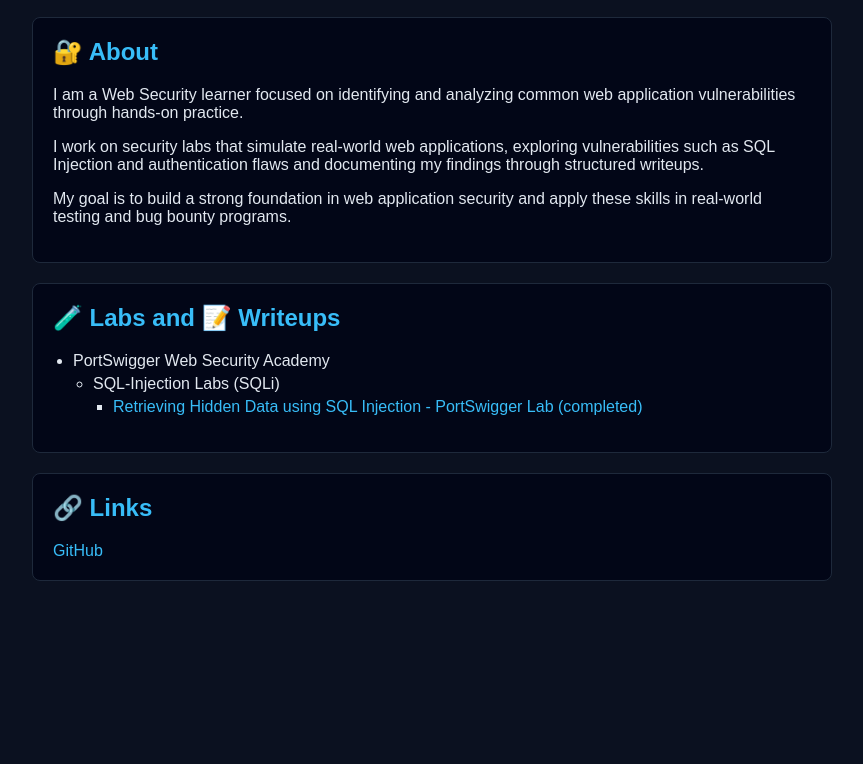
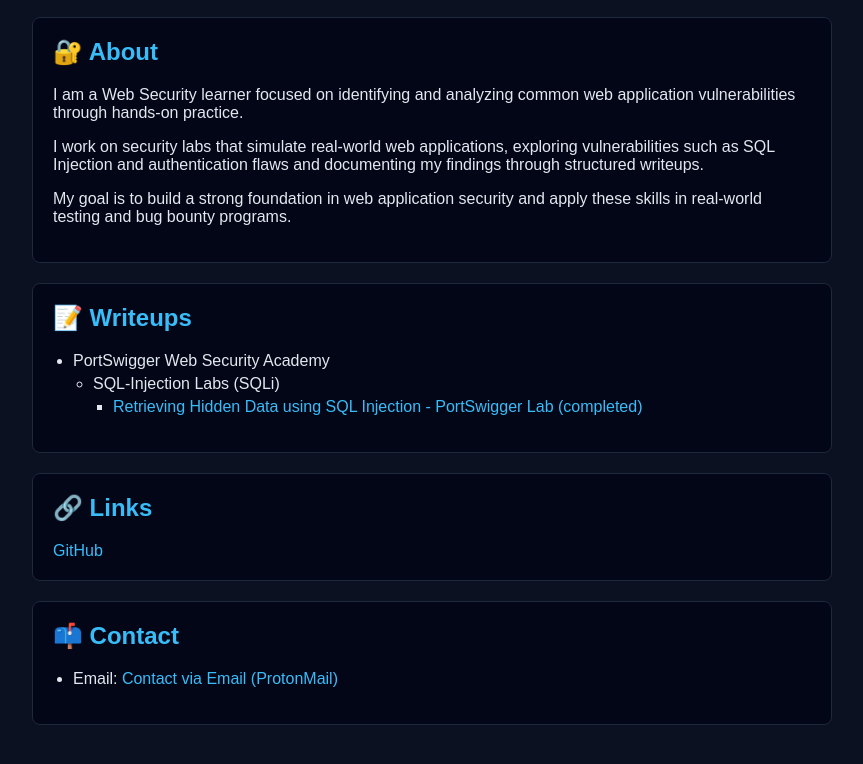
Before and after one commit to xDK0d3r/xDK0d3r.github.io, a plain HTML site: page index.html in a window 1280 px wide. Shown: the part 302-1066 px from the top of the page, without its empty margins (208-1071 px from the left). Before the commit the page ends 923 px from the top, so only its background shows below. Drawn offline with Linux system fonts and the light colour scheme.

Commit message:
Update section headings and add contact information

```diff
--- a/index.html
+++ b/index.html
@@ -27,7 +27,7 @@
     </section>
 
     <section class="card">
-        <h2>🧪 Labs and 📝 Writeups </h2>
+        <h2>📝 Writeups </h2>
         <ul>
             <li>PortSwigger Web Security Academy
                 <ul><li>SQL-Injection Labs (SQLi)
@@ -41,6 +41,17 @@
         <h2>🔗 Links</h2>
         <a href="https://github.com/xDK0d3r" target="_blank" rel="noopener noreferrer">GitHub</a>
     </section>
+    <section class="card">
+    <h2>📫 Contact</h2>
+    <ul>
+         <li>
+            Email:
+            <a href="mailto:dhanushkesavaraj.k.dev@protonmail.com">
+                Contact via Email (ProtonMail)
+            </a>
+        </li>
+    </ul>
+</section>
 
 </main>
 
```
